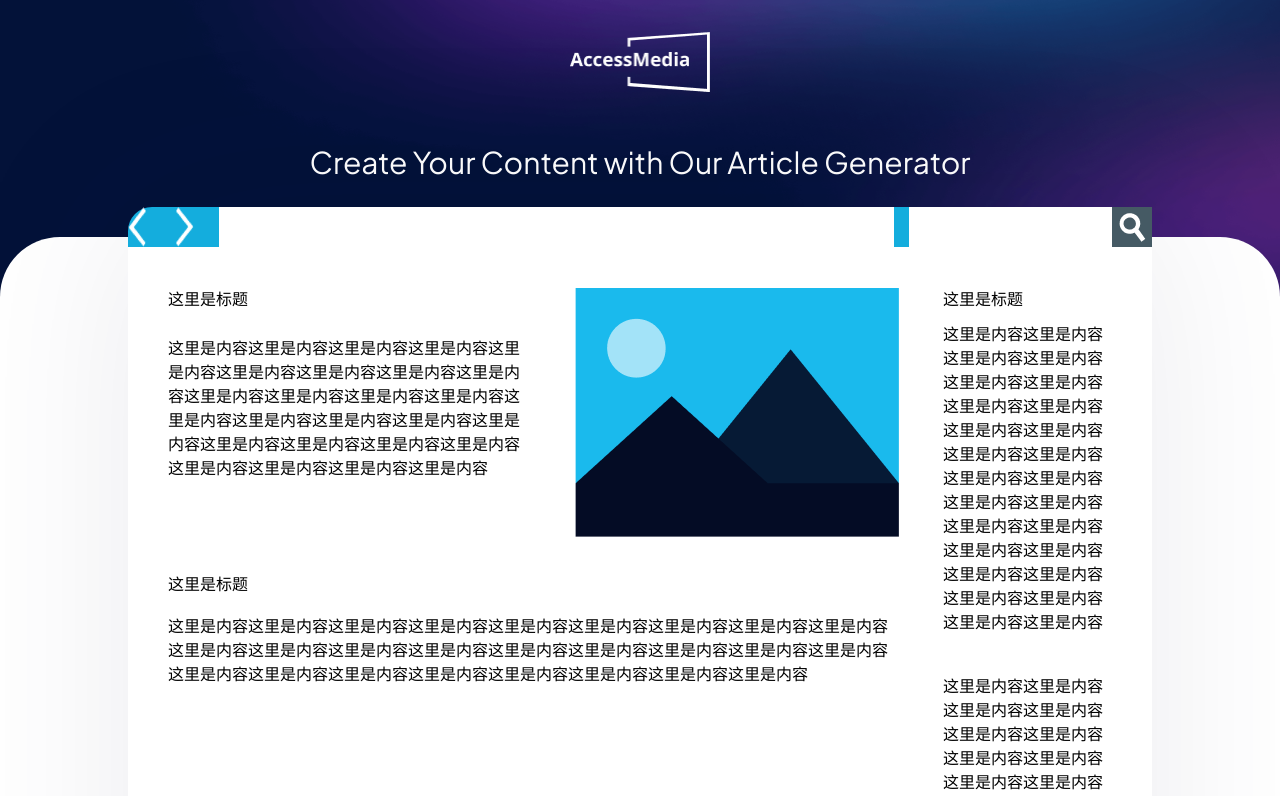
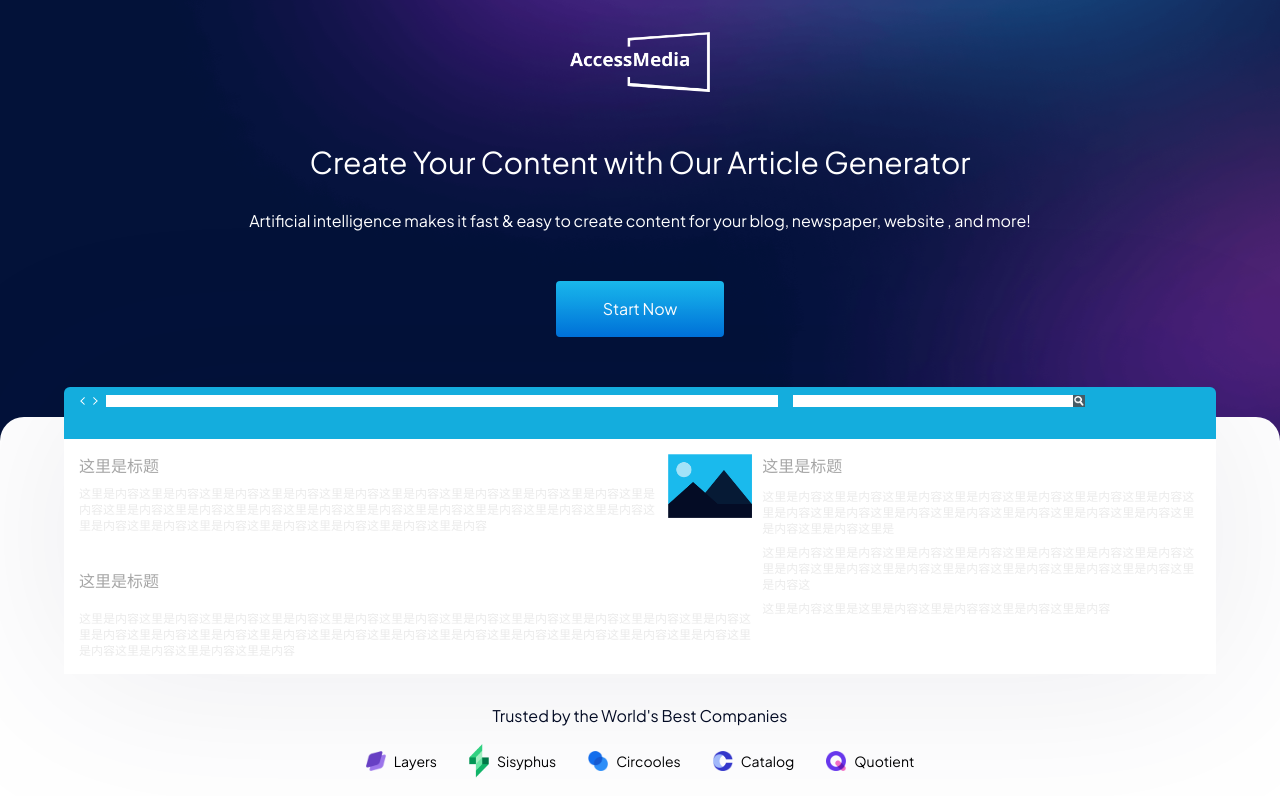
Before and after one commit to upwork-about/527landingpage, a Nuxt app: page / in a window 1280 px wide. Shown: the top 796 px of the page. Built offline with nearby package versions, Linux system fonts and the light colour scheme.

Commit message:
feat: new fix

```diff
--- a/components/home/Banner.vue
+++ b/components/home/Banner.vue
@@ -6,7 +6,7 @@ onMounted(() => { })
 let queryParams = computed(() => { })
 </script>
 <template>
-  <div class="bg-[url('/img/bg.png')] bg-[length:100%_100%] text-center pt-8 pb-50 xl:pb-[373px]">
+  <div class="bg-[url('/img/bg.png')] bg-[length:100%_100%] text-center pt-8 pb-[180px] xl:pb-[373px]">
     <div class="flex flex-col items-center px-6 xl:px-0">
       <img class="w-[140px]" src="/img/logo.png" alt="">
       <h3 class="mt-12 xl:mt-40 xl:w-[978px] text-[30px] xl:text-7xl text-white">Create Your Content with Our Article
--- a/components/home/Company.vue
+++ b/components/home/Company.vue
@@ -32,38 +32,48 @@ const list = computed(() => {
 </script>
 <template>
   <div class="bg-[#061237]">
-    <div class='relative -top-[100px] rounded-t-[60px]  bg-white flex flex-col items-center pb-20 xl:pb-[178px]'>
+    <div
+      class='relative -top-[100px] rounded-t-3xl xl:rounded-t-[60px]  bg-white flex flex-col items-center pb-20 xl:pb-[178px]'>
       <!-- <img class="relative -top-[30px] xl:-top-[200px] w-4/5 xl:w-[1256px] company-thumb" src="/img/company-thumb.png"
                                                                                                                           alt=""> -->
-        <div class="relative -top-[30px] xl:-top-[200px] w-4/5 xl:w-[1256px] company-thumb ">
-          <div class="w-full bg-[#14addd] xl:pt-[37.72px] xl:pb-[125.72px] xl:px-[75px] flex rounded-t-3xl">
-            <img src="/img/icon-left.png" alt="" class="mr-[30px]">
-            <img src="/img/icon-right.png" alt="" class="mr-[25px]">
-            <input type="text" class="flex-1 mr-[15px] pl-[10px]">
-            <input type="text" class="pl-[10px]">
-            <div class="bg-[#455A64]  box-border w-[40px] h-[40px] flex justify-center items-center">
-              <img src="/img/icon-search.png" class="" alt="">
+      <div class="relative -top-[30px] xl:-top-[200px] w-[90%] xl:w-[1256px] company-thumb">
+        <div
+          class="w-full bg-[#14addd] px-4 pt-2 pb-8 xl:pt-[38px] xl:pb-[125px] xl:px-[75px] flex items-center rounded-t-md xl:rounded-t-3xl">
+          <img src="/img/icon-left.png" alt="" class="mr-2 xl:mr-[30px] w-[5px] h-2 xl:w-auto xl:h-auto">
+          <img src="/img/icon-right.png" alt="" class="mr-2 xl:mr-[25px] w-[5px] h-2 xl:w-auto xl:h-auto">
+          <input type="text" class="w-3/5 h-3  xl:h-[40px] mr-[15px] pl-[10px]">
+          <input type="text" class="w-1/4 h-3  xl:h-[40px] pl-[10px]">
+          <div class="bg-[#455A64]  box-border w-3 h-3  xl:w-10 xl:h-10 flex justify-center items-center">
+            <img src="/img/icon-search.png" class="w-[10px] h-[10px] xl:w-auto xl:h-auto" alt="">
           </div>
         </div>
-          <div class="bg-[#fff] p-[40px] flex flex-row rounded-b-3xl">
-            <div class="">
-                <div class="flex flex-row mb-[35px]">
-                  <div class="mr-[45px]">
-                    <h4 class="mb-[25px]">这里是标题</h4>
-                    <p class="w-[362px]">这里是内容这里是内容这里是内容这里是内容这里是内容这里是内容这里是内容这里是内容这里是内容这里是内容这里是内容这里是内容这里是内容这里是内容这里是内容这里是内容这里是内容这里是内容这里是内容这里是内容这里是内容这里是内容这里是内容这里是内容这里是内容这里是内容</p>
+        <div class="bg-[#fff] p-[15px] xl:p-[40px] flex flex-row">
+          <div class="w-[60%]">
+            <div class="flex flex-row gap-[10px] xl:gap-[45px] mb-[35px]">
+              <div class="flex-1">
+                <h4 class="mb-2 xl:mb-[25px] text-[#A6A6A6]">这里是标题</h4>
+                <p class="text-xs xl:text-sm text-[#EBEBEB]">
+                  这里是内容这里是内容这里是内容这里是内容这里是内容这里是内容这里是内容这里是内容这里是内容这里是内容这里是内容这里是内容这里是内容这里是内容这里是内容这里是内容这里是内容这里是内容这里是内容这里是内容这里是内容这里是内容这里是内容这里是内容这里是内容这里是内容
+                </p>
               </div>
-                  <img src="/img/content-img.png" alt="">
+              <img class="w-[84px] h-[64px] xl:w-auto xl:h-auto" src="/img/content-img.png" alt="">
             </div>
-                <div class="h-[175px] w-full">
-                  <h4 class="mb-[18px]">这里是标题</h4>
-                  <p class="w-[726px]">这里是内容这里是内容这里是内容这里是内容这里是内容这里是内容这里是内容这里是内容这里是内容这里是内容这里是内容这里是内容这里是内容这里是内容这里是内容这里是内容这里是内容这里是内容这里是内容这里是内容这里是内容这里是内容这里是内容这里是内容这里是内容这里是内容</p>
+            <div class="w-full">
+              <h4 class="mb-[18px] text-[#A6A6A6]">这里是标题</h4>
+              <p class="text-xs xl:text-sm text-[#EBEBEB]">
+                这里是内容这里是内容这里是内容这里是内容这里是内容这里是内容这里是内容这里是内容这里是内容这里是内容这里是内容这里是内容这里是内容这里是内容这里是内容这里是内容这里是内容这里是内容这里是内容这里是内容这里是内容这里是内容这里是内容这里是内容这里是内容这里是内容
+              </p>
             </div>
           </div>
-            <div class="ml-[44px] flex-1">
-              <h4 class="h-[15px] block mb-[20px]">这里是标题</h4>
-              <p class="leading-[3rem mb-[40px]">这里是内容这里是内容这里是内容这里是内容这里是内容这里是内容这里是内容这里是内容这里是内容这里是内容这里是内容这里是内容这里是内容这里是内容这里是内容这里是内容这里是内容这里是内容这里是内容这里是内容这里是内容这里是内容这里是内容这里是内容这里是内容这里是内容</p>
-              <p class="leading-[3rem mb-[50px]">这里是内容这里是内容这里是内容这里是内容这里是内容这里是内容这里是内容这里是内容这里是内容这里是内容这里是内容这里是内容这里是内容这里是内容这里是内容这里是内容这里是内容这里是内容这里是内容这里是内容这里是内容这里是内容这里是内容这里是内容这里是内容这里是内容</p>
-              <p class="leading-[3rem">这里是内容这里是这里是内容这里是内容容这里是内容这里是内容这里是内容这里是内容这容这里是内容这里是内容这里是内容</p>
+          <div class="ml-[10px] xl:ml-[44px] flex-1">
+            <h4 class="h-[15px] block mb-[20px] text-[#A6A6A6]">这里是标题</h4>
+            <p class="text-xs xl:text-sm mb-2 xl:mb-[40px] text-[#EBEBEB]">
+              这里是内容这里是内容这里是内容这里是内容这里是内容这里是内容这里是内容这里是内容这里是内容这里是内容这里是内容这里是内容这里是内容这里是内容这里是内容这里是内容这里是
+            </p>
+            <p class="text-xs xl:text-sm mb-2 xl:mb-[50px] text-[#EBEBEB]">
+              这里是内容这里是内容这里是内容这里是内容这里是内容这里是内容这里是内容这里是内容这里是内容这里是内容这里是内容这里是内容这里是内容这里是内容这里是内容这
+            </p>
+            <p class="text-xs xl:text-sm text-[#EBEBEB]">这里是内容这里是这里是内容这里是内容容这里是内容这里是内容</p>
           </div>
         </div>
       </div>
--- a/components/home/FormArticle.vue
+++ b/components/home/FormArticle.vue
@@ -7,7 +7,7 @@ let queryParams = computed(() => { })
 </script>
 <template>
   <div
-    class='flex flex-col-reverse px-6 xl:px-0 xl:flex-row justify-center gap-[110px] xl:gap-[290px] bg-[#061237] pb-[68px] xl:pt-[100px] xl:pb-[200px]'>
+    class='flex flex-col-reverse px-6 xl:px-0 xl:flex-row justify-center gap-[110px] xl:gap-[290px] bg-[#061237] pb-[68px] xl:pt-[100px] xl:pb-[200px] overflow-hidden'>
     <div class="flex flex-col items-center xl:items-start w-full xl:w-[500px]">
       <input
         class="text-white pl-4 w-full rounded-lg h-[56px] bg-[#040c25] shadow-input-box border-[#1ABAED] border-[1px]"
@@ -36,23 +36,23 @@ let queryParams = computed(() => { })
         comprehensive
         documentation, AssemblyAI is focused on
         providing developers a great experience every step of the way.</p>
-      <div class="relative form-article-box mt-[66px] w-[273px] h-[299px] xl:w-[533px] xl:h-[412px] text-left">
+      <div class="relative form-article-box mt-[66px] w-[83%] xs:w-[273px] h-[299px] xl:w-[533px] xl:h-[412px] text-left">
         <div
-          class="absolute form-article-box -top-5 -translate-x-[44px] xl:-translate-x-1/2 w-[193px] xl:w-[350px] p-3 xl:p-6">
+          class="absolute form-article-box -top-5 -translate-x-[15%] xs:-translate-x-[44px] xl:-translate-x-1/2 w-[193px] xl:w-[350px] p-3 xl:p-6">
           <h4 class="text-white text-base xl:text-2xl font-semibold">Save Your Time</h4>
           <p class="mt-[10px] text-white text-xs xl:text-sm">
             AI content generators can help you scale your content strategy quickly and easily without spending a time.
           </p>
         </div>
         <div
-          class="absolute form-article-box top-[115px] xl:top-[78px] right-0 translate-x-[21px] xl:translate-x-1/3 w-[193px] xl:w-[350px] p-3 xl:p-6 ">
+          class="absolute form-article-box top-[115px] xl:top-[78px] right-0 translate-x-[10%] xs:translate-x-[21px] xl:translate-x-1/3 w-[193px] xl:w-[350px] p-3 xl:p-6 ">
           <h4 class="text-white text-base xl:text-2xl font-semibold">Unique Article</h4>
           <p class="mt-[10px] text-white text-xs xl:text-sm">
             AI can also help to ensure that your articles are error-free and of high quality.
           </p>
         </div>
         <div
-          class="absolute form-article-box -bottom-16 xl:bottom-5 -translate-x-[56px] xl:-translate-x-1/3 w-[193px] xl:w-[350px] p-3 xl:p-6">
+          class="absolute form-article-box -bottom-16 xl:bottom-5 -translate-x-[20%] xs:-translate-x-[56px] xl:-translate-x-1/3 w-[193px] xl:w-[350px] p-3 xl:p-6">
           <h4 class="text-white text-base xl:text-2xl font-semibold">Different Types of Articles</h4>
           <p class="mt-[10px] text-white text-xs xl:text-sm">
             There are a number of different types of articles that AI can write foryou.
--- a/tailwind.config.js
+++ b/tailwind.config.js
@@ -11,6 +11,7 @@ module.exports = {
   ],
   theme: {
     screens: {
+      'xs': '375px',
       'sm': '640px',
       'md': '768px',
       'lg': '1024px',
```
Also changed, not shown: components/home/Article.vue (+6 -5 lines), public/img/logo.png. Lines whose indentation alone changed are shown as unchanged.
